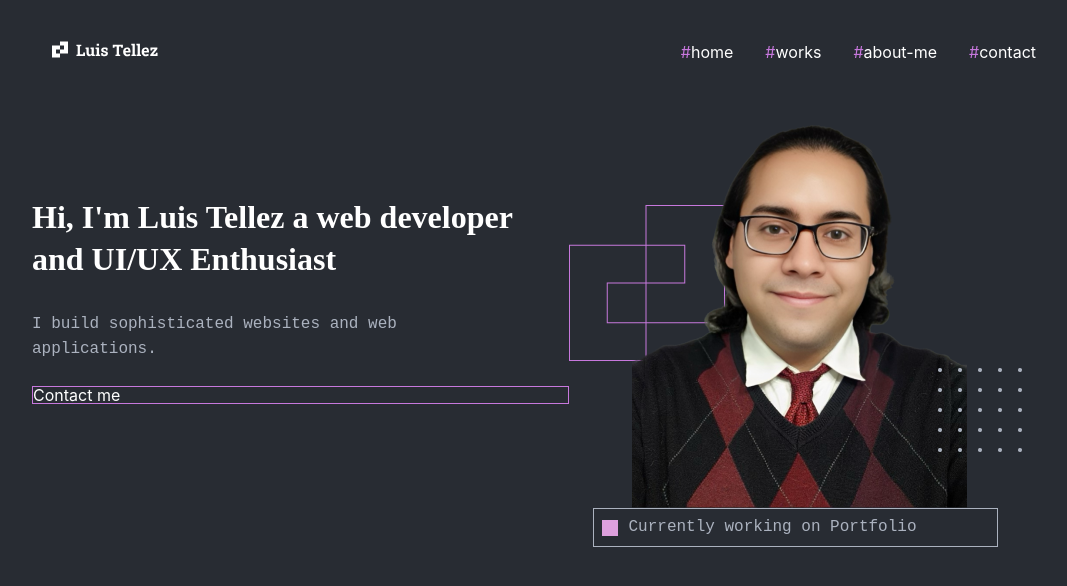
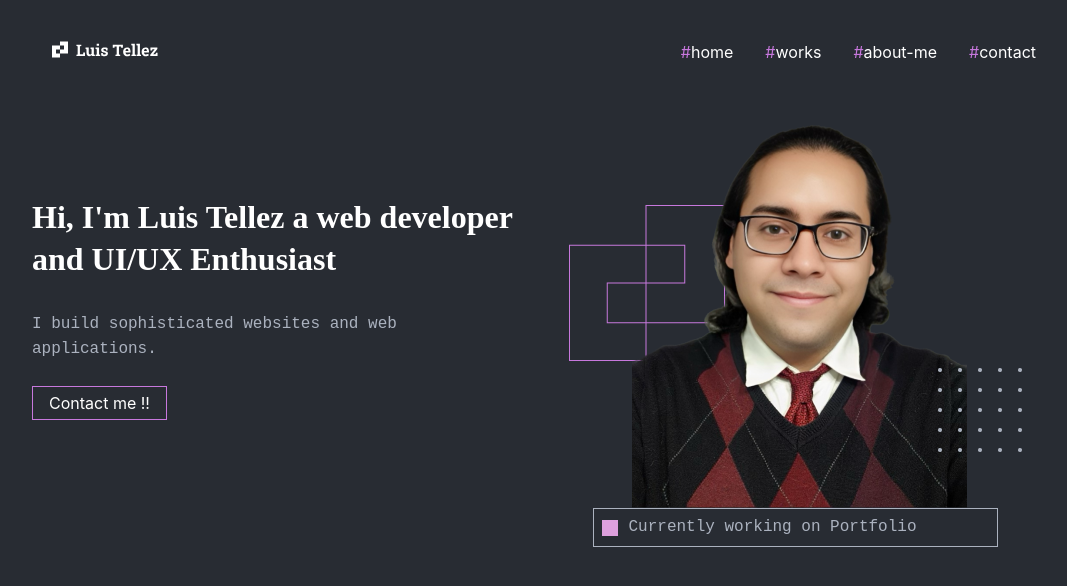
Before and after one commit to aegisnull/luistellez, a React (Create React App) app: page / in a window 1280 px wide. Shown: the top 586 px of the page, without its empty margins (96-1163 px from the left). Built offline with nearby package versions, Linux system fonts and the light colour scheme.

Commit message:
style: finish styling and add animation to buttons

```diff
--- a/src/components/Home/Home.js
+++ b/src/components/Home/Home.js
@@ -10,8 +10,8 @@ function Home() {
           <span className='home__title_accent'> UI/UX Enthusiast</span>
         </h1>
         <h2 className='home__subtitle'>I build sophisticated websites and web applications.</h2>
-        <div className='button_accent'>
-          <div className='button__text'>Contact me</div>
+        <div className='button_accent home__button'>
+          <div className='button__text'>Contact me !!</div>
         </div>
       </div>
       <div className='home__container-avatar'>
--- a/src/components/Home/Home.scss
+++ b/src/components/Home/Home.scss
@@ -24,6 +24,10 @@
     font-size: 16px;
     line-height: 25px;
     color: var(--gray-color);
+  }
+
+  &__button {
+    width: fit-content;
   }
 
   &__container-avatar {
--- a/src/index.css
+++ b/src/index.css
@@ -33,6 +33,13 @@ code {
   border: 1px solid var(--accent-color);
 }
 
+.button_accent:hover {
+  background-color: var(--accent-color);
+  transition: 0.3s;
+  cursor: pointer;
+}
+
 .button__text {
   color: var(--white-color);
+  padding: 8px 16px;
 }
```
